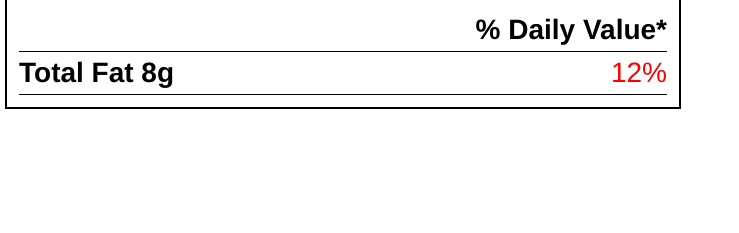
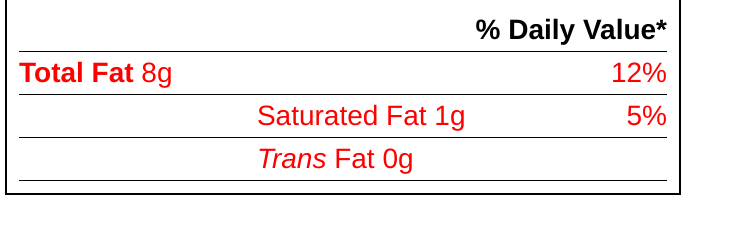
Before and after one commit to wor101-ls-javascript/LS202, a plain HTML site: page nutrition_facts_label/label.html in a window 1280 px wide. Shown: the part 299-532 px from the top of the page, without its empty margins (0-739 px from the left). Drawn offline with Linux system fonts and the light colour scheme.

Commit message:
forgotten updates

```diff
--- a/nutrition_facts_label/label.css
+++ b/nutrition_facts_label/label.css
@@ -101,9 +101,13 @@ main th, main td {
 }
 
 /* set main header '% Daily Value' to align right */
+
 main thead th {
   text-align: right;
+  padding-left: 50px;
 }
+
+
 
 /* main tr th:first-child {
   text-align: left;
@@ -117,8 +121,6 @@ main td:last-child {
 
 /* indent 2nd+ rows of table in main table */
 main td {
-  margin-left: 2em;
-  padding-left: 2em;
   color: red;
-  border
+  margin-left: 50px;
 }
--- a/nutrition_facts_label/label.html
+++ b/nutrition_facts_label/label.html
@@ -28,25 +28,22 @@
     <main>
       <table>
         <thead>
-          <th scope="colgroup" colspan="2"><strong>% Daily Value*</strong></th>
+          <th scope="colgroup" colspan="3"><strong>% Daily Value*</strong></th>
         </thead>
         <tbody>
-          <table>
-            <tr>
-              <th scope="col"><strong>Total Fat</strong> 8g</th>
-              <td>12%</td>
-            </tr>
-          </table>
-          <!-- <tr>
+          <tr>
             <td><strong>Total Fat</strong> 8g</td>
+            <td></td>
             <td>12%</td>
           </tr>
           <tr>
+            <td></td>
             <td>Saturated Fat 1g</td>
             <td>5%</td>
           </tr>
+          <td></td>
           <td><em>Trans</em> Fat 0g</td>
-          <td></td> -->
+          <td></td>
         </tbody>
       </table>
     </main>
```
